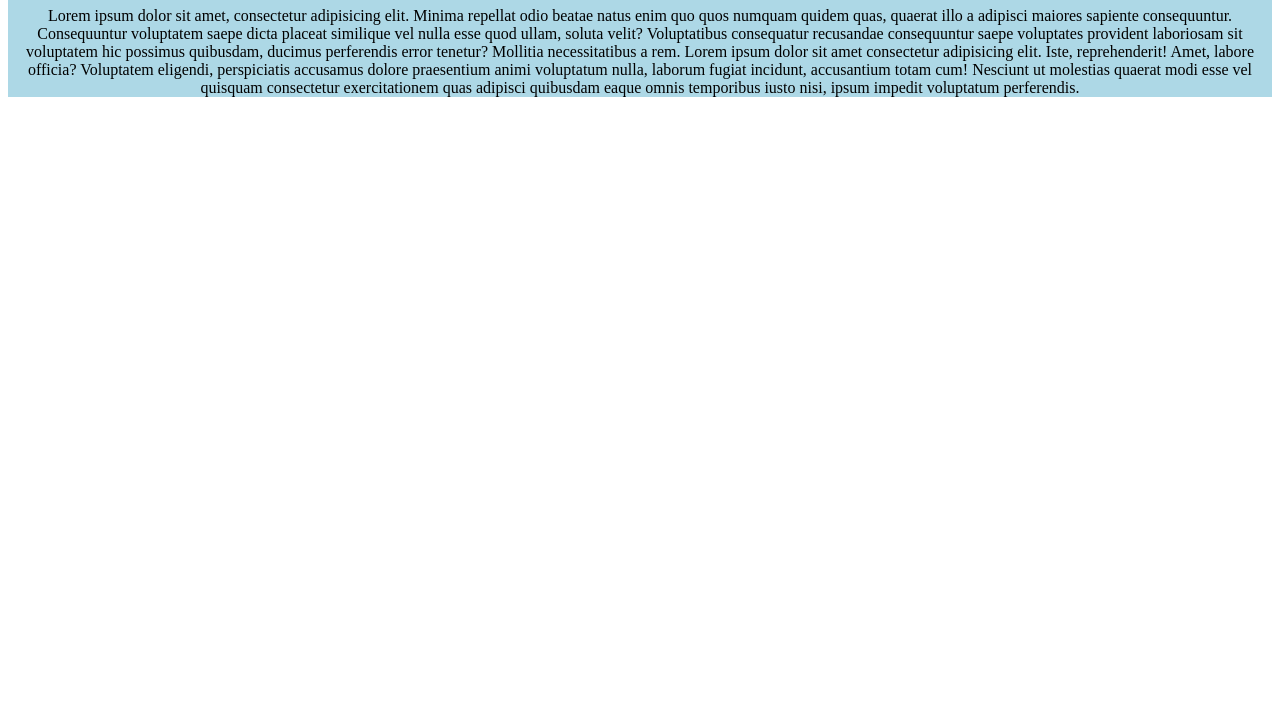
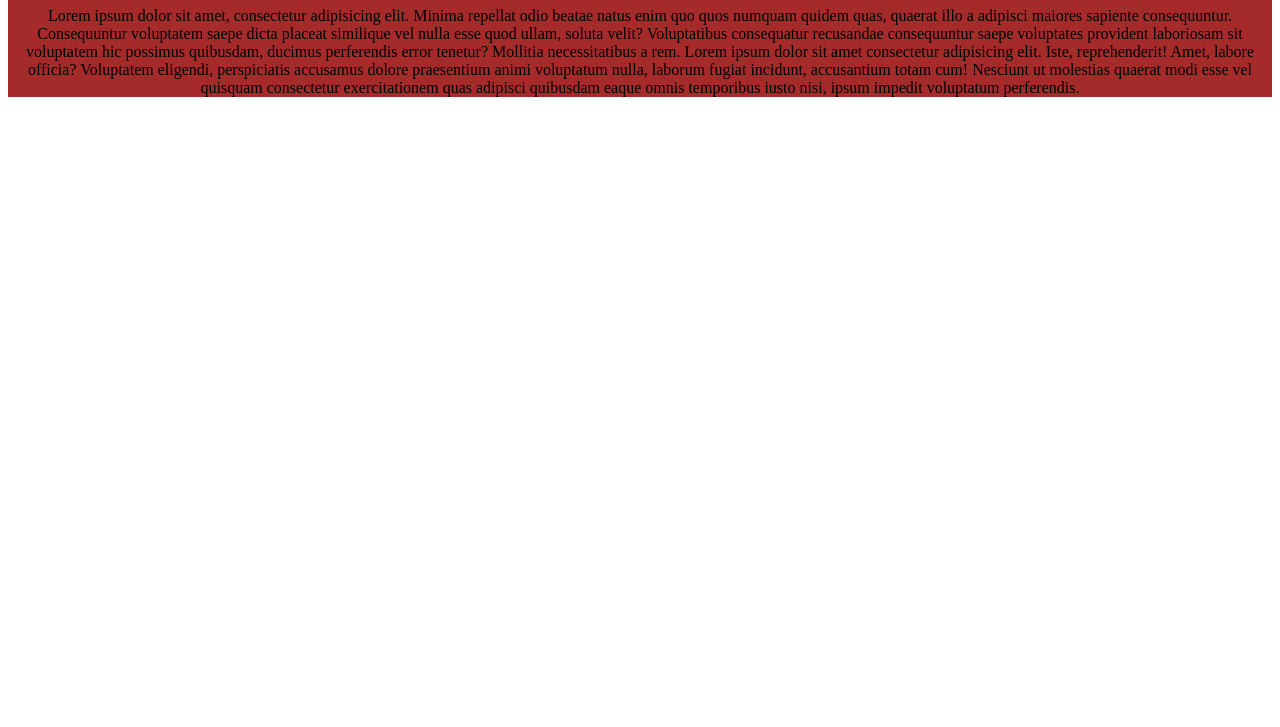
Before and after one commit to dhiman067/my-first-repo, a plain HTML site: page index.html in a window 1280 px wide. Shown: the part 73-800 px from the top of the page. Drawn offline with Linux system fonts and the light colour scheme.

Commit message:
again color changed

```diff
--- a/styles.css
+++ b/styles.css
@@ -1,4 +1,4 @@
 div{
     text-align: center;
-    background-color: lightblue;
+    background-color: brown;
 }
```
